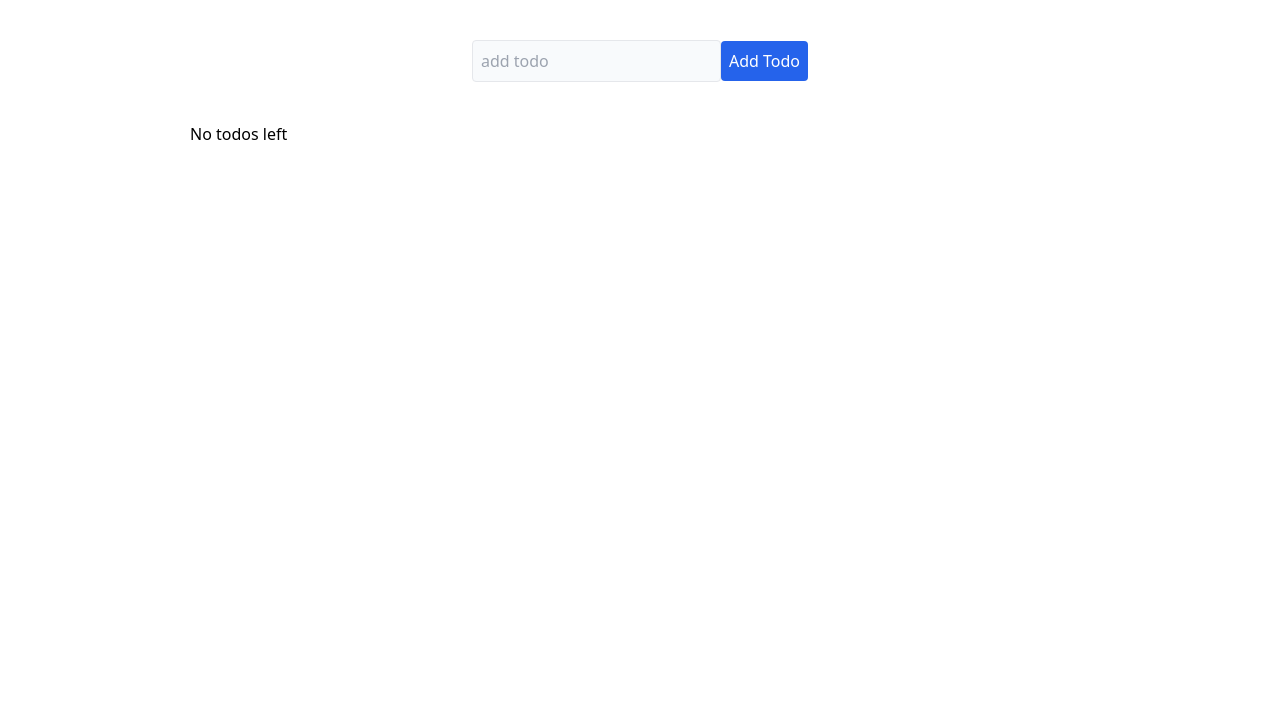
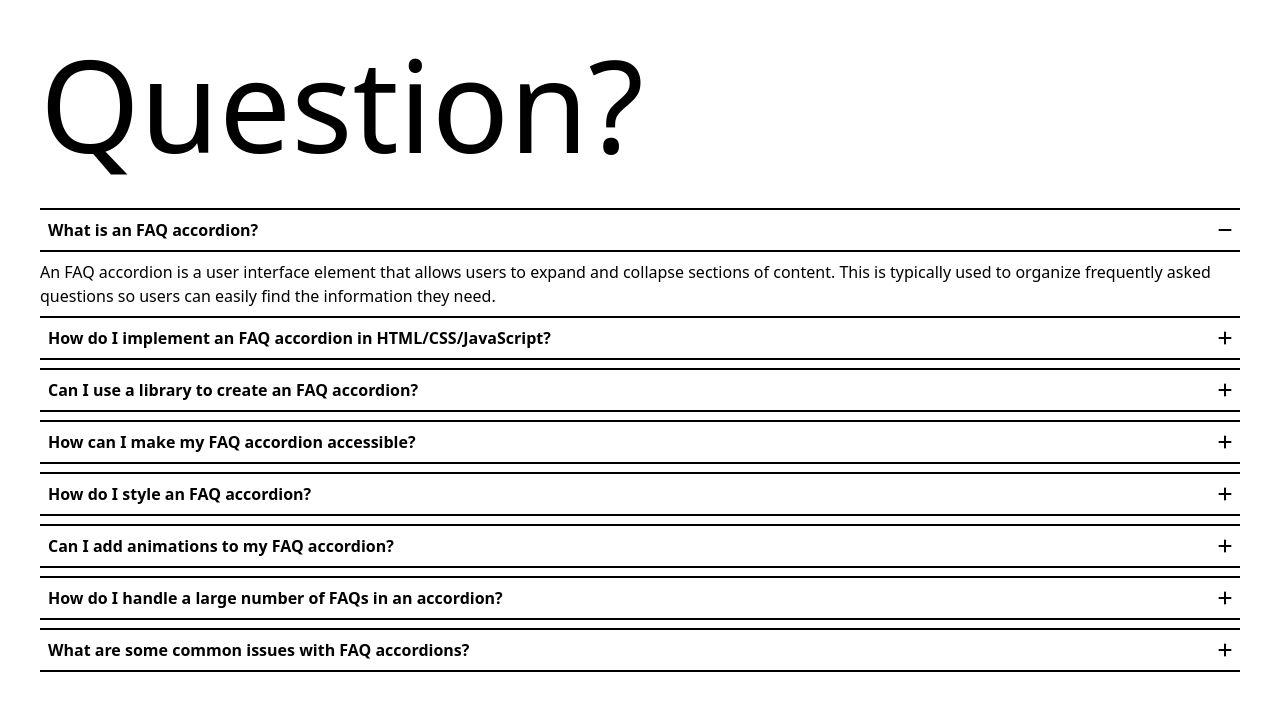
Before and after one commit to Mark-Alexis-Posadas/react-typescript-projects, a React (Vite) app: page / in a window 1280 px wide. Shown: the top 710 px of the page. Built offline with nearby package versions, Linux system fonts and the light colour scheme.

Commit message:
improve accordion design

```diff
--- a/src/App.tsx
+++ b/src/App.tsx
@@ -1,11 +1,11 @@
 import React from "react";
-import Todo from "./pages/Todo";
+import Accordion from "./pages/Accordion";
 
 const App: React.FC = () => {
   return (
-    <div>
-      <Todo />
-    </div>
+    <>
+      <Accordion />
+    </>
   );
 };
 
--- a/src/components/AccordionItem/index.tsx
+++ b/src/components/AccordionItem/index.tsx
@@ -18,10 +18,10 @@ const AccordionItem: React.FC<AccordionProps> = ({
   return (
     <>
       <li
-        className="flex items-center justify-between cursor-pointer bg-slate-50 shadow-md p-2 rounded"
+        className="flex items-center justify-between cursor-pointer p-2 my-2 border-t-2 border-b-2 border-black"
         onClick={() => toggleAccordion(id)}
       >
-        <h2 className="font-bold text-green-600">{title}</h2>
+        <h2 className="font-bold text-black">{title}</h2>
         <span>
           <FontAwesomeIcon icon={isActive ? faMinus : faPlus} />
         </span>
--- a/src/pages/Accordion/data.ts
+++ b/src/pages/Accordion/data.ts
@@ -8,24 +8,50 @@ interface Data {
 export const accordionData: Data[] = [
   {
     id: 1,
-    title:
-      "sunt aut facere repellat provident occaecati excepturi optio reprehenderit",
-    body: "quia et suscipit\nsuscipit recusandae consequuntur expedita et cum\nreprehenderit molestiae ut ut quas totam\nnostrum rerum est autem sunt rem eveniet architecto",
+    title: "What is an FAQ accordion?",
+    body: "An FAQ accordion is a user interface element that allows users to expand and collapse sections of content. This is typically used to organize frequently asked questions so users can easily find the information they need.",
     active: true,
   },
-
   {
     id: 2,
-    title:
-      "sunt aut facere repellat provident occaecati excepturi optio reprehenderit",
-    body: "quia et suscipit\nsuscipit recusandae consequuntur expedita et cum\nreprehenderit molestiae ut ut quas totam\nnostrum rerum est autem sunt rem eveniet architecto",
+    title: "How do I implement an FAQ accordion in HTML/CSS/JavaScript?",
+    body: "To implement an FAQ accordion, you can use a combination of HTML for the structure, CSS for styling, and JavaScript for functionality. You will create a list of questions that can be clicked to reveal or hide the answers.",
     active: false,
   },
   {
     id: 3,
-    title:
-      "sunt aut facere repellat provident occaecati excepturi optio reprehenderit",
-    body: "quia et suscipit\nsuscipit recusandae consequuntur expedita et cum\nreprehenderit molestiae ut ut quas totam\nnostrum rerum est autem sunt rem eveniet architecto",
+    title: "Can I use a library to create an FAQ accordion?",
+    body: "Yes, you can use libraries like Bootstrap, jQuery UI, or other UI frameworks that offer pre-built accordion components. These libraries can simplify the process and provide additional features and customization options.",
+    active: false,
+  },
+  {
+    id: 4,
+    title: "How can I make my FAQ accordion accessible?",
+    body: "To make your FAQ accordion accessible, ensure that it is navigable via keyboard and screen readers. Use semantic HTML elements, ARIA roles, and properties to provide additional context to assistive technologies.",
+    active: false,
+  },
+  {
+    id: 5,
+    title: "How do I style an FAQ accordion?",
+    body: "You can style an FAQ accordion using CSS. Common styles include changing the background color, text color, adding borders, and animations for the expand/collapse effect. CSS transitions can be used to create smooth animations.",
+    active: false,
+  },
+  {
+    id: 6,
+    title: "Can I add animations to my FAQ accordion?",
+    body: "Yes, you can add animations to your FAQ accordion using CSS transitions or JavaScript. This can enhance the user experience by providing visual feedback when a section is expanded or collapsed.",
+    active: false,
+  },
+  {
+    id: 7,
+    title: "How do I handle a large number of FAQs in an accordion?",
+    body: "For a large number of FAQs, you can add search functionality to help users find specific questions quickly. Additionally, grouping related questions into categories can improve organization and usability.",
+    active: false,
+  },
+  {
+    id: 8,
+    title: "What are some common issues with FAQ accordions?",
+    body: "Common issues with FAQ accordions include poor performance with a large number of items, lack of accessibility, and insufficient styling for different devices. Ensuring responsive design and optimizing for performance are important considerations.",
     active: false,
   },
 ];
--- a/src/pages/Accordion/index.tsx
+++ b/src/pages/Accordion/index.tsx
@@ -11,7 +11,9 @@ const Accordion: React.FC = () => {
     setActiveAccordion(id === activeAccordion ? null : id);
   };
   return (
-    <ul className="mt-10 max-w-[500px]">
+    <div className="lg:max-w-[1200px] m-auto min-h-screen p-3 lg:p-0">
+      <h1 className="text-4xl lg:text-9xl my-10">Question?</h1>
+      <ul className="w-full">
         {accordionData.map((item) => {
           const isActive = item.id === activeAccordion;
 
@@ -27,6 +29,7 @@ const Accordion: React.FC = () => {
           );
         })}
       </ul>
+    </div>
   );
 };
 
```
Lines whose indentation alone changed are shown as unchanged.
